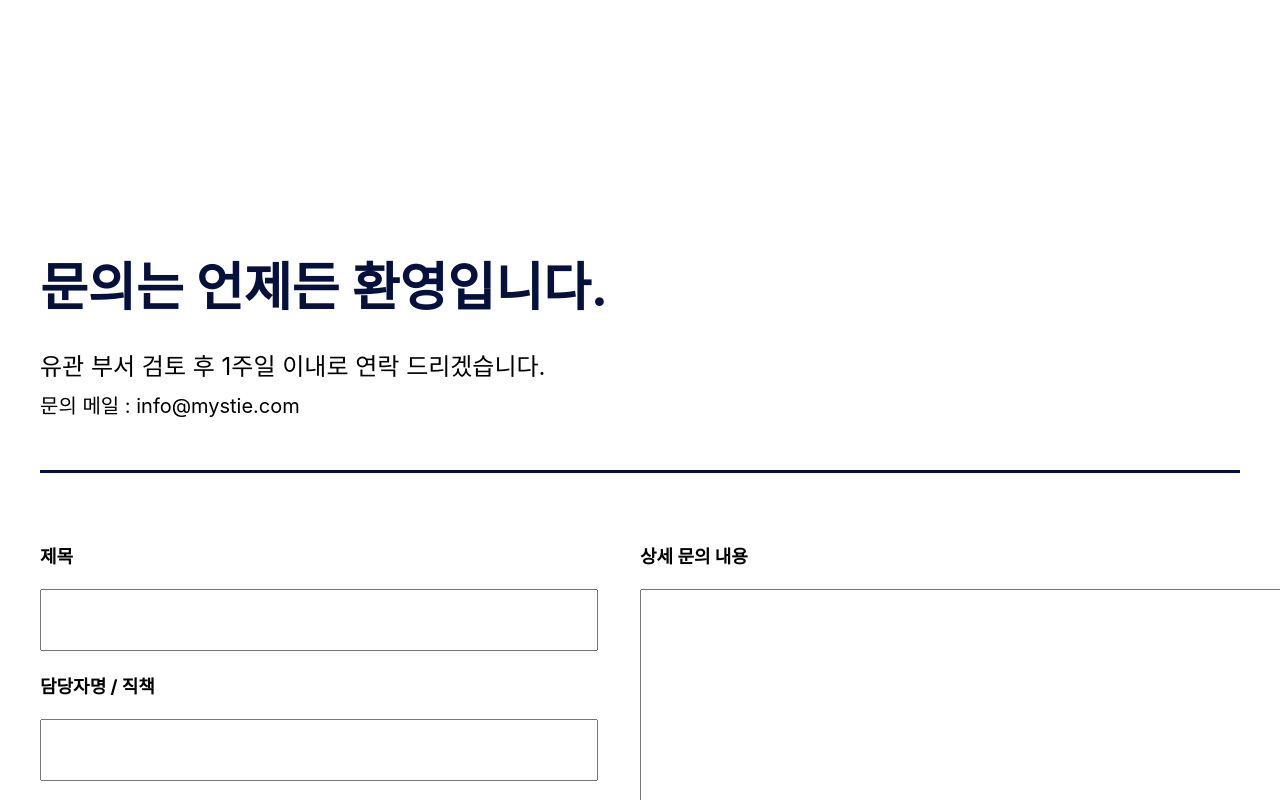
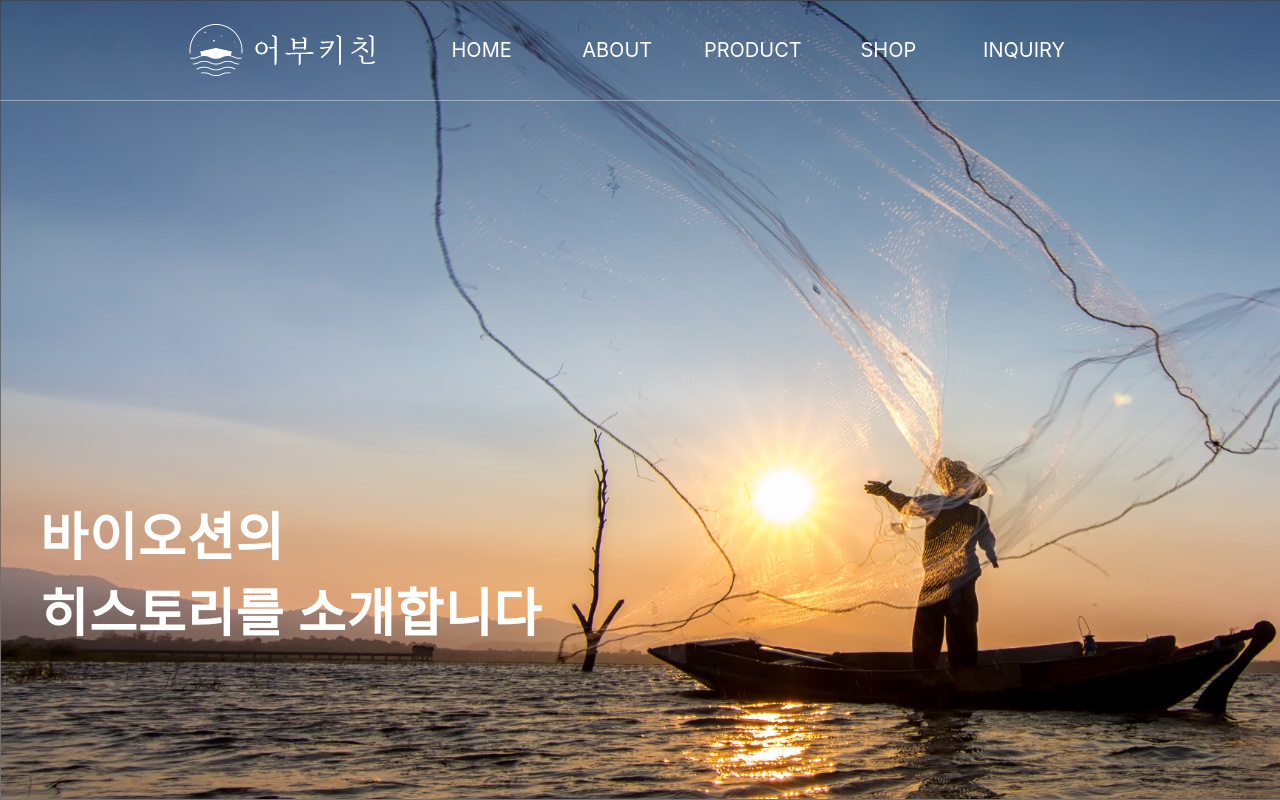
Before and after one commit to kimkwonhee/Fish_Kitchen, a React (Create React App) app: page / in a window 1280 px wide. Shown: the top 800 px of the page. Built offline with nearby package versions, Linux system fonts and the light colour scheme.

Commit message:
react router dom 설치

```diff
--- a/package.json
+++ b/package.json
@@ -9,6 +9,7 @@
     "react": "^17.0.2",
     "react-dom": "^17.0.2",
     "react-reveal": "^1.2.2",
+    "react-router-dom": "^5.2.0",
     "react-scripts": "4.0.3",
     "react-slick": "^0.28.1",
     "styled-components": "^5.2.3",
--- a/src/App.js
+++ b/src/App.js
@@ -17,9 +17,9 @@ const App = () => {
       {/* <_About_store /> */}
       {/* <_About_vision /> */}
       {/* <_About_company /> */}
-      {/* <_About_history /> */}
+      <_About_history />
       {/* <_Product /> */}
-      <_Inquiry />
+      {/* <_Inquiry /> */}
     </Wrapper>
   )
 }
--- a/src/components/organism/Menubar.js
+++ b/src/components/organism/Menubar.js
@@ -6,7 +6,7 @@ import Menubtn from '../atom/Menubtn'
 const Menubar = ({name}) => {
 
     const menulist = [
-        { title : 'Home'},
+        { title : 'HOME'},
         { title : 'ABOUT'},
         { title : 'PRODUCT'},
         { title : 'SHOP'},
```
Also changed, not shown: 1 other file (tests, documents, lock files or other folders).
